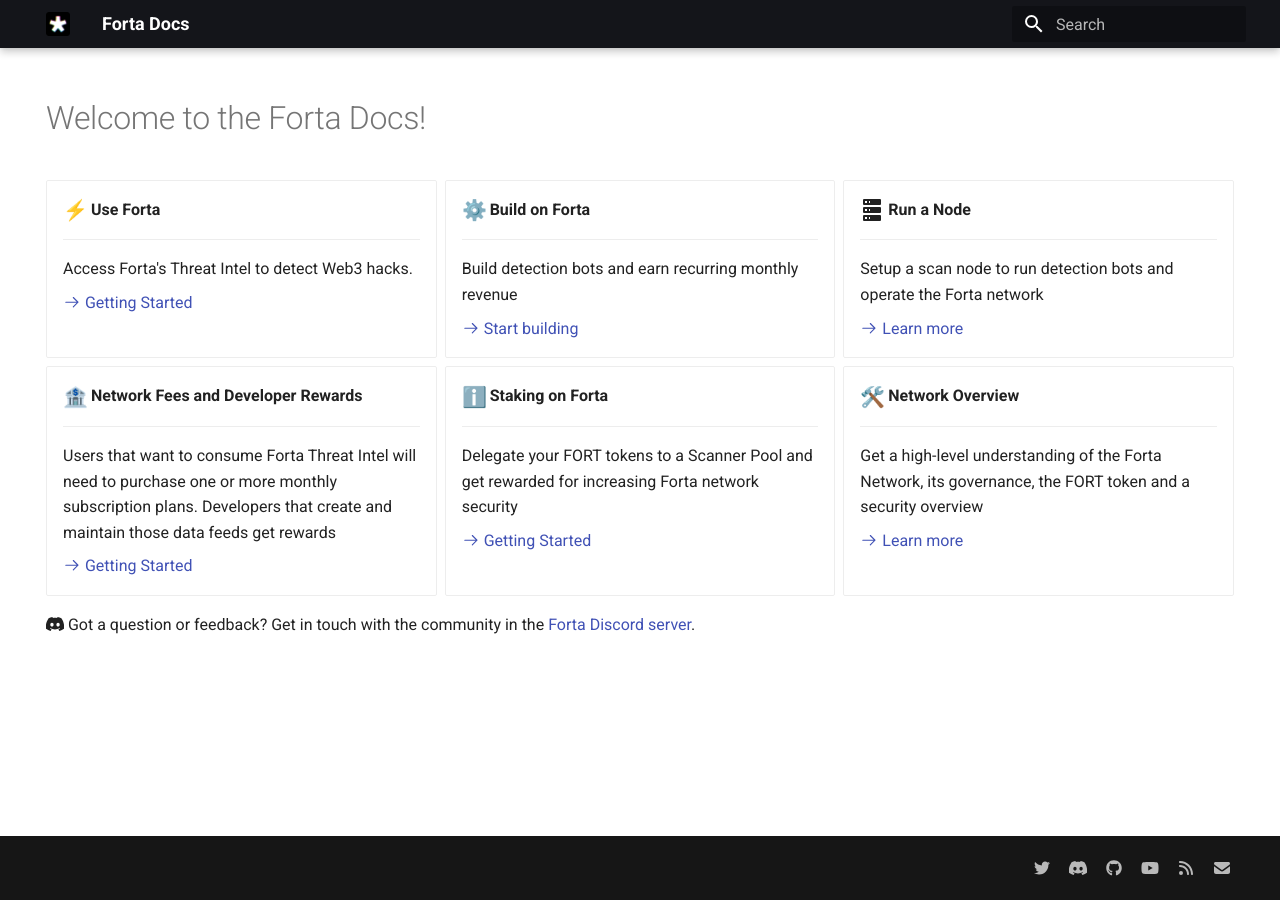
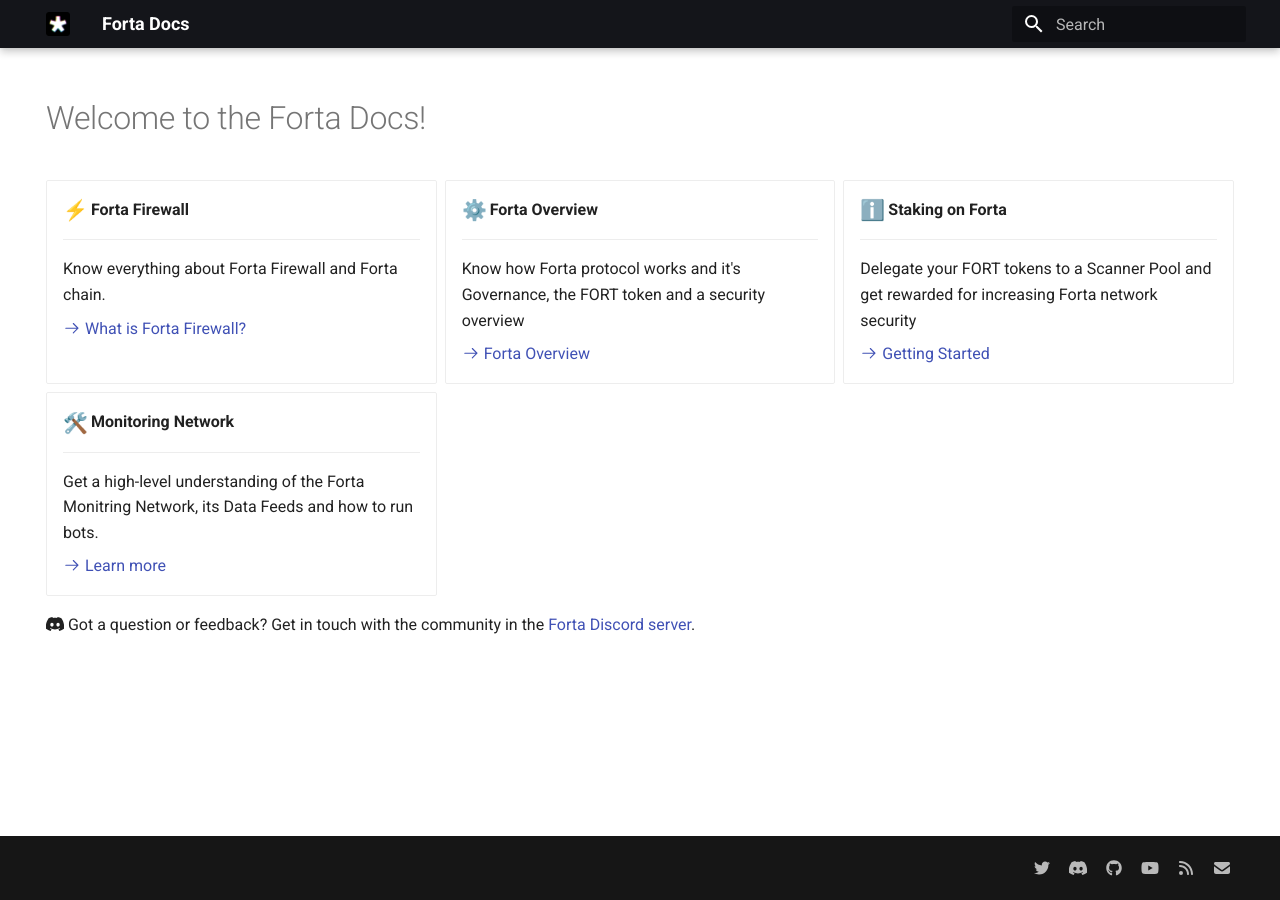
Before and after one commit to forta-network/docs, an MkDocs documentation site: the page built from docs/index.md, in a window 1280 px wide. Built offline with MkDocs 1.6.1 and Material for MkDocs 9.7.7, drawn with Linux system fonts in a browser that asks for light colours; emoji names are drawn with the system emoji font.

Commit message:
index_review

```diff
--- a/docs/index.md
+++ b/docs/index.md
@@ -10,36 +10,21 @@
 <div class="grid cards" markdown>
 
 
--   :zap:{ .lg .middle } __Use Forta__
+-   :zap:{ .lg .middle } __Forta Firewall__
 
     ---
 
-    Access Forta's Threat Intel to detect Web3 hacks.
+    Know everything about Forta Firewall and Forta chain.
 
-    [:octicons-arrow-right-24: Getting Started](getting-started.md)
+    [:octicons-arrow-right-24: What is Forta Firewall?](what-is-forta-firewall.md)
 
--   :gear:{ .lg .middle } __Build on Forta__
+-   :gear:{ .lg .middle } __Forta Overview__
 
     ---
 
-    Build detection bots and earn recurring monthly revenue
+    Know how Forta protocol works and it's Governance, the FORT token and a security overview
 
-    [:octicons-arrow-right-24: Start building](intro-to-bot-dev.md )
-
--   :material-server:{ .lg .middle } __Run a Node__
-
-    ---
-    Setup a scan node to run detection bots and operate the Forta network
-
-    [:octicons-arrow-right-24: Learn more](scan-node/introduction.md)
-
--   :bank:{ .lg .middle } __Network Fees and Developer Rewards__
-
-    ---
-
-    Users that want to consume Forta Threat Intel will need to purchase one or more monthly subscription plans. Developers that create and maintain those data feeds get rewards
-
-    [:octicons-arrow-right-24: Getting Started](fees-why.md)
+    [:octicons-arrow-right-24: Forta Overview](governance.md )
 
 -   :information_source:{ .lg .middle } __Staking on Forta__
 
@@ -49,13 +34,13 @@
 
     [:octicons-arrow-right-24: Getting Started](delegated-staking-introduction.md)
 
--   :tools:{ .lg .middle } __Network Overview__
+-   :tools:{ .lg .middle } __Monitoring Network__
 
     ---
 
-    Get a high-level understanding of the Forta Network, its governance, the FORT token and a security overview
+    Get a high-level understanding of the Forta Monitring Network, its Data Feeds and how to run bots.
 
-    [:octicons-arrow-right-24: Learn more](network-overview.md)
+    [:octicons-arrow-right-24: Learn more](getting-started.md)
 
 
 
--- a/mkdocs.yml
+++ b/mkdocs.yml
@@ -1,12 +1,12 @@
 site_name: Forta Docs
 
 nav:
-  - <strong>Firewall</strong>:
+  - <strong>Forta Firewall</strong>:
       - What is Forta Firewall?: what-is-forta-firewall.md
       - Why Transaction Screening: why-transaction-screening.md
       - FORTRESS - AI Based Risk Scoring: FORTRESS-ai-based-risk-scoring.md
       - Forta Chain: fota-chain.md
-  - <strong>FORTA Overview</strong>:
+  - <strong>Forta Overview</strong>:
       - Tokenomics: fort-token.md
       - Governance: governance.md
       - FAQs: FAQs.md
@@ -61,7 +61,7 @@
       - FORT Vault Deposit Guide: deposit-fort-vault.md
       - Direct withdrawal: scanner-direct-withdrawal.md
   - <strong>Monitoring Network</strong>:
-      - Getting Started: getting-started.md
+      - Network Overview: getting-started.md
       - Introduction to Subscription Tiers: introduction-to-subscription-tiers.md
       - Using the API: api-reference.md
       - GraphQL Reference: forta-api-reference/index.html
@@ -70,7 +70,6 @@
       - Tutorial | How to pay for Forta: fees-tut-how-pay.md
       - Forta for Metamask: Forta-for-Metamask.md
       - Forta URL Authenticator: forta-chrome.md
-      - Network Overview: network-overview.md
       - Run a Node:
           - Guide:
               - Introduction: scan-node/introduction.md
```
Also changed, not shown: docs/getting-started.md (+30 -2 lines).
